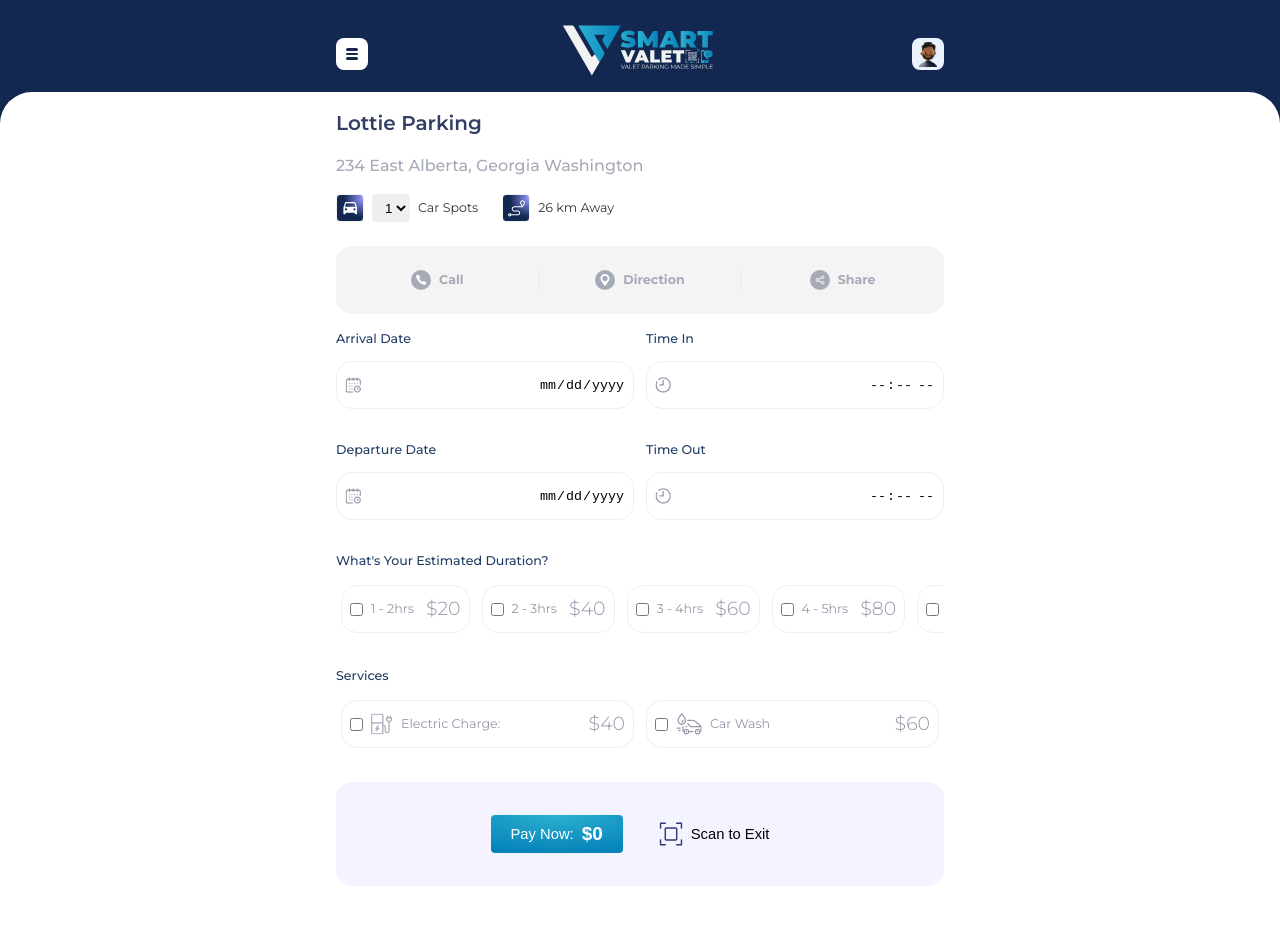
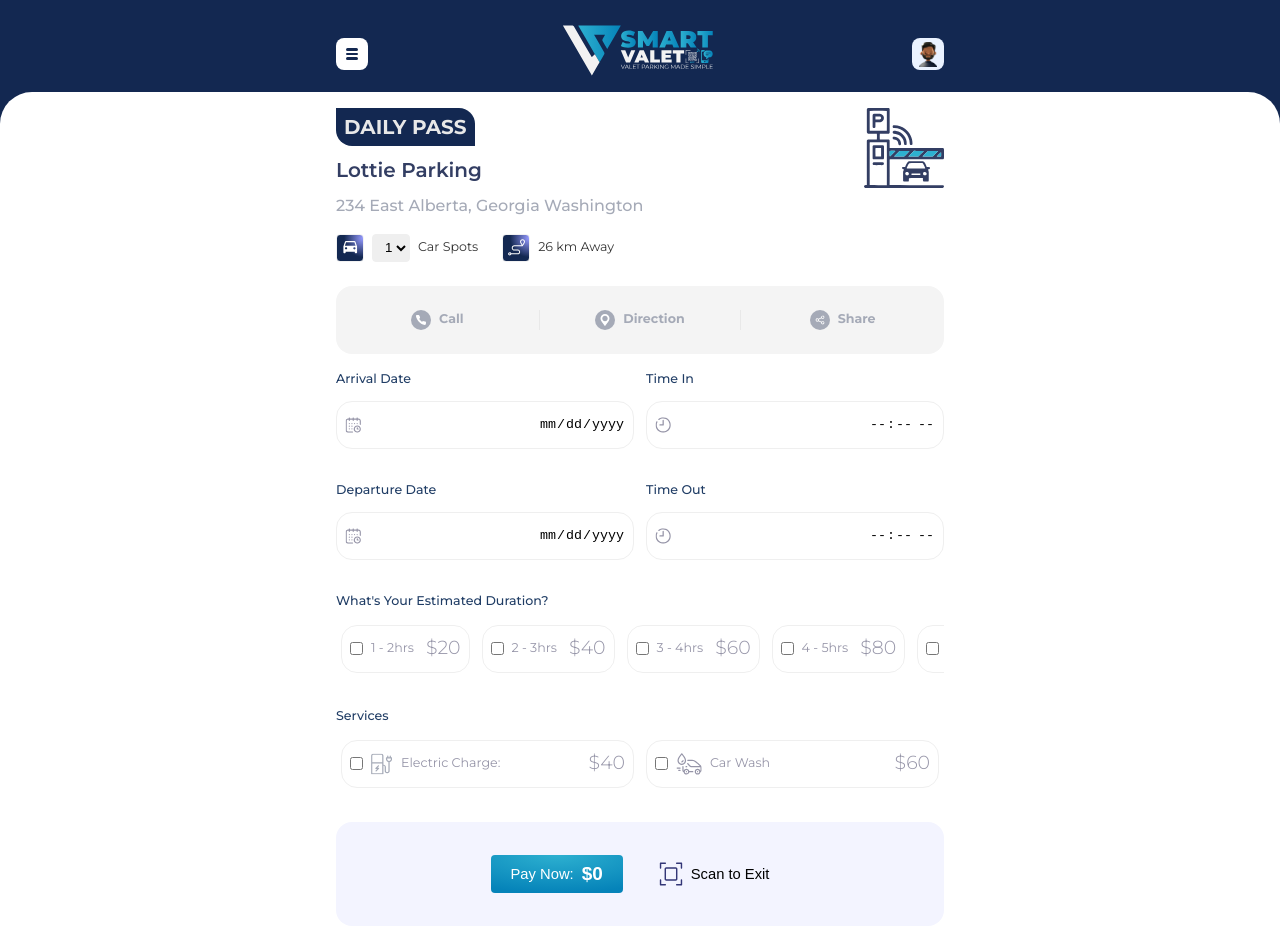
Before and after one commit to Nate-Soul/lottiepark, a plain HTML site: page index.html in a window 1280 px wide. Shown: the top 929 px of the page. Drawn offline with Linux system fonts and the light colour scheme.

Commit message:
add: change header for index.html to match other pages

```diff
--- a/index.html
+++ b/index.html
@@ -29,8 +29,14 @@
         <section id="checkoutSection">
             <div class="container">
                 <header>
-                    <h1>Lottie Parking</h1>
-                    <p>234 East Alberta, Georgia Washington</p>
+                    <div class="label-container">
+                        <div class="header-contents">
+                            <h4 class="uppercase ticket-label">Daily Pass</h4>
+                            <h1>Lottie Parking</h1>
+                            <p>234 East Alberta, Georgia Washington</p>
+                        </div>
+                        <img src="./assets/images/parking-gate-with-car-in-view.svg" width="80" height="80" alt="" class="">
+                    </div>
                     <div class="header-inner-actions">
                         <div class="header-inner-action">
                             <div class="header-inner-action-icon-wrapper">
```
Also changed, not shown: 1 other file.
